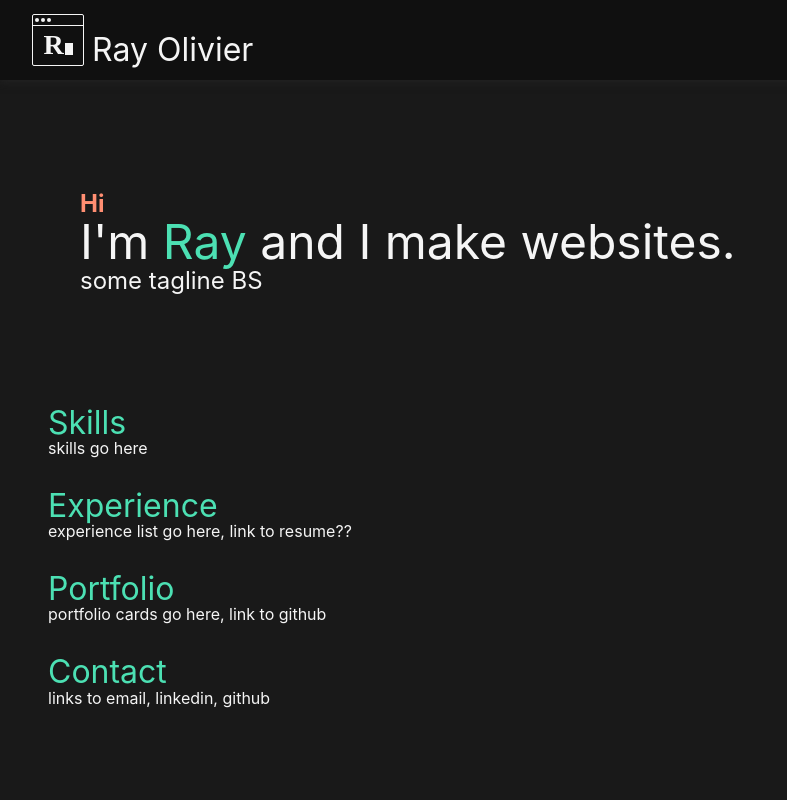
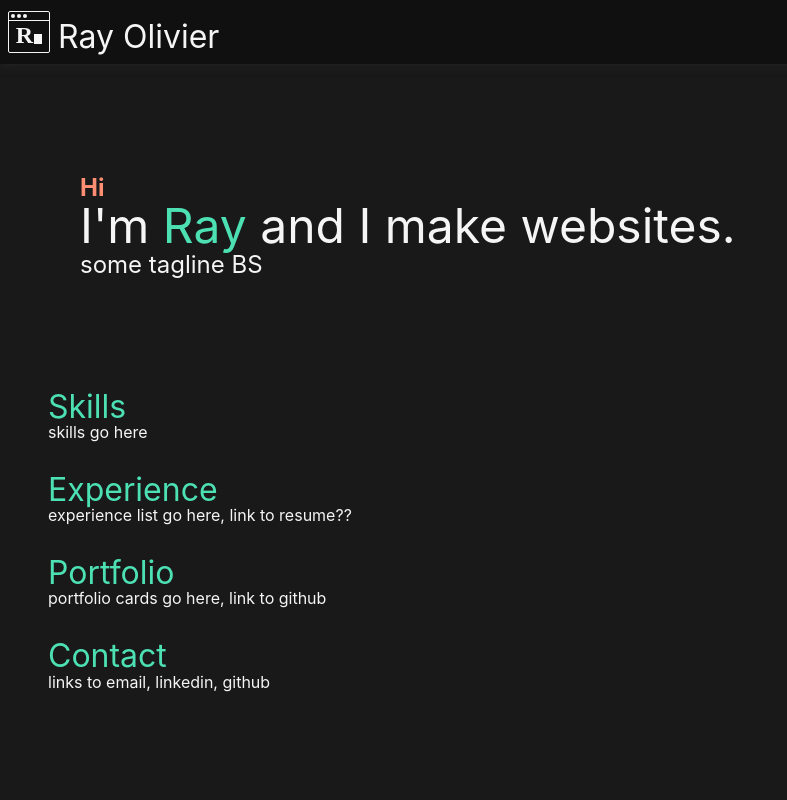
Before and after one commit to RayOlivier/portfolio, a React (Vite) app: page / in a window 1280 px wide. Shown: the top 800 px of the page, without its empty margins (0-787 px from the left). Built offline with nearby package versions, Linux system fonts and the light colour scheme.

Commit message:
nav styling - smaller size

```diff
--- a/src/components/logo/logo.scss
+++ b/src/components/logo/logo.scss
@@ -5,8 +5,8 @@ $cursor-gradient: linear-gradient(90deg, $white 45%, transparent 25%, transparen
 
 .logo {
   position: relative;
-  height: 50px;
-  width: 50px;
+  height: 40px;
+  width: 40px;
   border: solid thin $white;
   border-radius: 2px;
   display: flex;
@@ -16,7 +16,6 @@ $cursor-gradient: linear-gradient(90deg, $white 45%, transparent 25%, transparen
   color: $white;
 
   &__bar {
-    // position: absolute;
     width: 100%;
     height: 20%;
 
@@ -48,15 +47,15 @@ $cursor-gradient: linear-gradient(90deg, $white 45%, transparent 25%, transparen
     align-self: flex-end;
     text-align: end;
     font-family: 'Merriweather';
-    font-size: 3.5rem;
+    font-size: 3rem;
     line-height: 0.7;
   }
 
   &__cursor {
     width: 1rem;
-    height: 1.5rem;
+    height: 1.25rem;
     margin-left: 1px;
-    // background:  $white;
+    margin-bottom: 0.5px;
     animation: blink infinite linear 1800ms;
 
     display: flex;
--- a/src/components/nav/nav.scss
+++ b/src/components/nav/nav.scss
@@ -2,14 +2,12 @@
 @import '../../index.scss';
 
 .navbar {
-  //   width: 100%;
   z-index: 10;
   position: sticky;
-  //   position: absolute;
   top: 0;
   left: 0;
   right: 0;
-  height: 10rem;
+  height: 8rem;
   background-color: $nav-background;
   box-shadow: 0 2px 8px 0px lighten($nav-shadow, 0.5);
 
@@ -17,7 +15,7 @@
   justify-content: space-between;
   align-items: center;
 
-  padding: 0 4rem;
+  padding: 0 1rem;
 
   &__left {
     display: flex;
```
